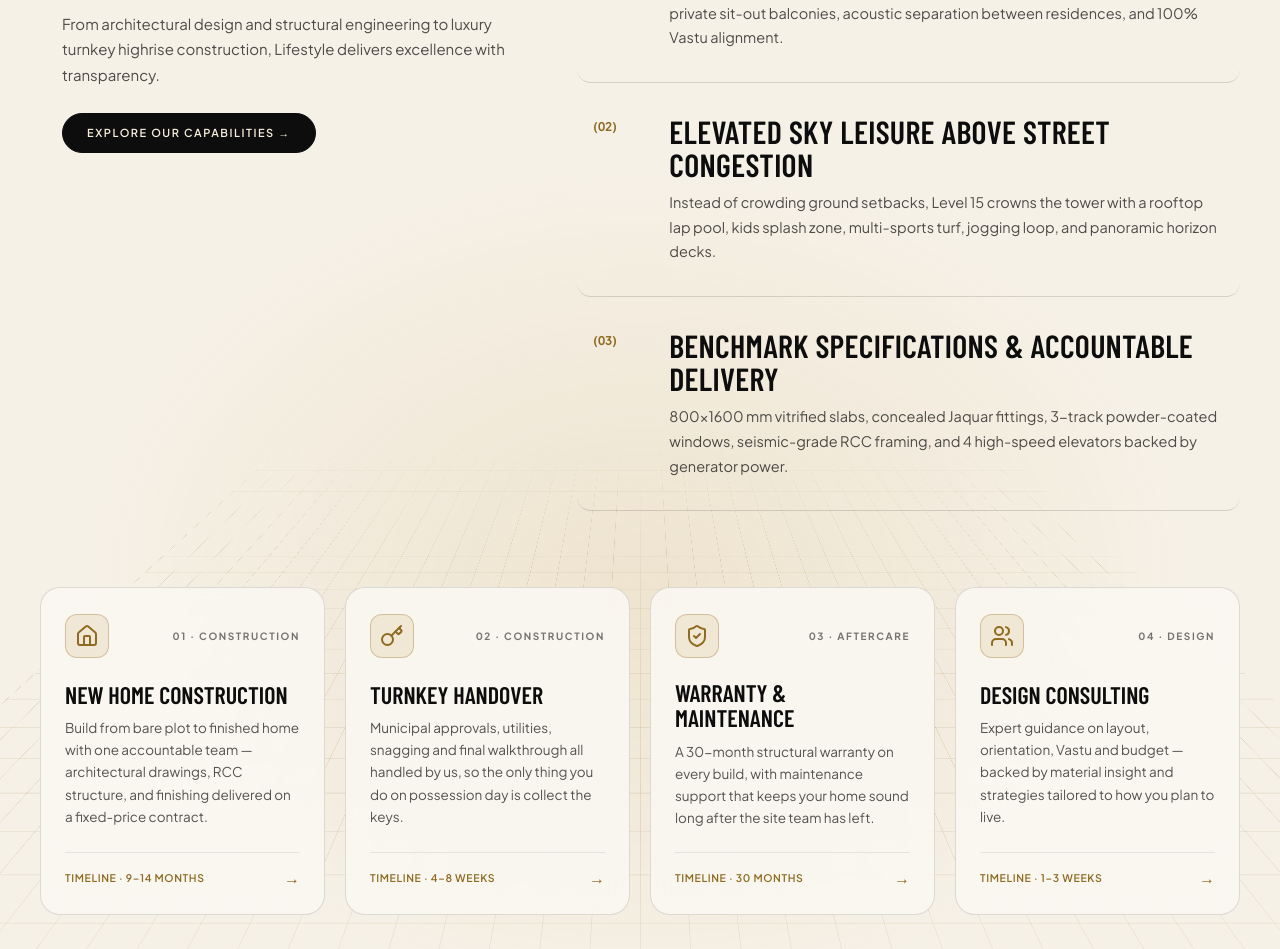
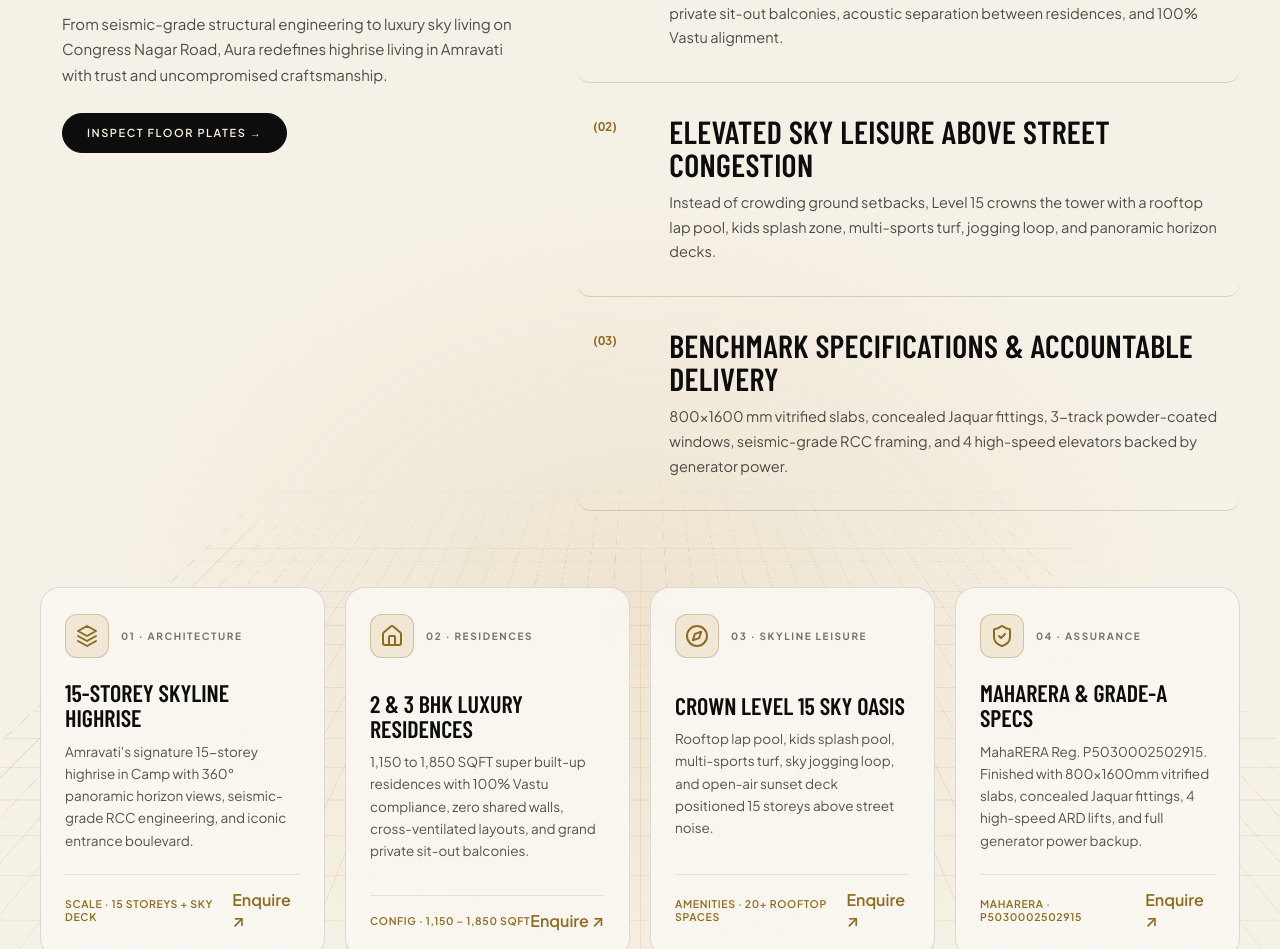
Before and after one commit to codexuttam/lifestyle-new-, a Next.js app: page / in a window 1280 px wide. Shown: the part 3743-4692 px from the top of the page. Built offline with nearby package versions, Linux system fonts and the light colour scheme; no server answers.

Commit message:
feat: replace generic service boxes with project benchmark pillars and remove services links

```diff
--- a/components/Services.module.css
+++ b/components/Services.module.css
@@ -243,6 +243,10 @@
   gap: 22px;
   text-decoration: none;
   color: inherit;
+  font: inherit;
+  text-align: left;
+  cursor: pointer;
+  width: 100%;
   transition: border-color 0.3s ease, transform 0.35s cubic-bezier(0.16, 1, 0.3, 1), box-shadow 0.35s ease;
 }
 
--- a/components/Services.tsx
+++ b/components/Services.tsx
@@ -1,12 +1,13 @@
 "use client";
 
-import Link from "next/link";
-import { useEffect, useRef } from "react";
+import { useEffect, useRef, useState } from "react";
 import gsap from "gsap";
 import { ScrollTrigger } from "gsap/ScrollTrigger";
 import ServiceIcon from "./ServiceIcons";
+import EnquiryModal from "@/components/EnquiryModal";
 import type { HomeRecord } from "@/lib/schemas/home";
 import type { ServiceRecord } from "@/lib/schemas/service";
+import type { ServiceIconKey } from "@/data/services";
 import styles from "./Services.module.css";
 
 const ARCHITECTURAL_PILLARS = [
@@ -27,15 +28,71 @@ const ARCHITECTURAL_PILLARS = [
   },
 ];
 
+interface ProjectPillarCard {
+  id: string;
+  category: string;
+  icon: ServiceIconKey;
+  title: string;
+  text: string;
+  meta: string;
+  preference: string;
+}
+
+const AURA_PROJECT_PILLARS: ProjectPillarCard[] = [
+  {
+    id: "skyline-tower",
+    category: "ARCHITECTURE",
+    icon: "layers",
+    title: "15-Storey Skyline Highrise",
+    text: "Amravati's signature 15-storey highrise in Camp with 360° panoramic horizon views, seismic-grade RCC engineering, and iconic entrance boulevard.",
+    meta: "SCALE · 15 STOREYS + SKY DECK",
+    preference: "15-Storey Tower Architecture & Structure",
+  },
+  {
+    id: "sky-suites",
+    category: "RESIDENCES",
+    icon: "house",
+    title: "2 & 3 BHK Luxury Residences",
+    text: "1,150 to 1,850 SQFT super built-up residences with 100% Vastu compliance, zero shared walls, cross-ventilated layouts, and grand private sit-out balconies.",
+    meta: "CONFIG · 1,150 – 1,850 SQFT",
+    preference: "2 & 3 BHK Luxury Residences",
+  },
+  {
+    id: "crown-oasis",
+    category: "SKYLINE LEISURE",
+    icon: "compass",
+    title: "Crown Level 15 Sky Oasis",
+    text: "Rooftop lap pool, kids splash pool, multi-sports turf, sky jogging loop, and open-air sunset deck positioned 15 storeys above street noise.",
+    meta: "AMENITIES · 20+ ROOFTOP SPACES",
+    preference: "Level 15 Rooftop Sky Oasis & Amenities",
+  },
+  {
+    id: "maharera-specs",
+    category: "ASSURANCE",
+    icon: "shield",
+    title: "MahaRERA & Grade-A Specs",
+    text: "MahaRERA Reg. P5030002502915. Finished with 800×1600mm vitrified slabs, concealed Jaquar fittings, 4 high-speed ARD lifts, and full generator power backup.",
+    meta: "MAHARERA · P5030002502915",
+    preference: "Official Specifications & MahaRERA Kit",
+  },
+];
+
 export default function Services({
   services,
   content,
 }: {
-  services: ServiceRecord[];
+  services?: ServiceRecord[];
   content: HomeRecord["services"];
 }) {
   const sectionRef = useRef<HTMLElement>(null);
   const colRuleRef = useRef<HTMLSpanElement>(null);
+  const [isEnquiryOpen, setIsEnquiryOpen] = useState(false);
+  const [selectedPreference, setSelectedPreference] = useState("2 & 3 BHK Luxury Residences");
+
+  const handleCardClick = (pref: string) => {
+    setSelectedPreference(pref);
+    setIsEnquiryOpen(true);
+  };
 
   useEffect(() => {
     if (window.matchMedia("(prefers-reduced-motion: reduce)").matches) return;
@@ -103,11 +160,11 @@ export default function Services({
           <div className={styles.stickyCol}>
             <h2 className={styles.heading}>{content.heading}</h2>
             <p className={styles.intro}>{content.intro}</p>
-            <Link href="/services" className={`${styles.viewAll} roll-button`}>
-              <span className="roll-text" data-text={`${content.ctaLabel} →`}>
-                {content.ctaLabel} →
+            <a href="#floor-plans" className={`${styles.viewAll} roll-button`}>
+              <span className="roll-text" data-text="INSPECT FLOOR PLATES →">
+                INSPECT FLOOR PLATES →
               </span>
-            </Link>
+            </a>
             <span className={styles.verticalProgressRule} ref={colRuleRef} aria-hidden="true" />
           </div>
 
@@ -124,37 +181,48 @@ export default function Services({
           </div>
         </div>
 
-        {/* 4 Core Engineering & Turnkey Capabilities */}
+        {/* 4 Core Aura Project Benchmark Pillars (Interactive Cards) */}
         <div className={styles.grid}>
-          {services.map((service, index) => (
-            <Link
-              href="/services"
-              key={service.id}
+          {AURA_PROJECT_PILLARS.map((pillar, index) => (
+            <button
+              type="button"
+              key={pillar.id}
               className={styles.card}
+              onClick={() => handleCardClick(pillar.preference)}
               data-service-card
+              aria-label={`Enquire about ${pillar.title}`}
             >
               <div className={styles.cardTop}>
                 <div className={styles.iconBadge}>
-                  <ServiceIcon name={service.icon} />
+                  <ServiceIcon name={pillar.icon} />
                 </div>
                 <span className={styles.categoryChip}>
-                  0{index + 1} · {service.category}
+                  0{index + 1} · {pillar.category}
                 </span>
               </div>
 
               <div className={styles.cardBody}>
-                <h3 className={styles.cardTitle}>{service.title}</h3>
-                <p className={styles.cardText}>{service.text}</p>
+                <h3 className={styles.cardTitle}>{pillar.title}</h3>
+                <p className={styles.cardText}>{pillar.text}</p>
               </div>
 
               <div className={styles.cardFooter}>
-                <span className={styles.timelineMeta}>Timeline · {service.timeline}</span>
-                <span className={styles.learnMore} aria-hidden="true">→</span>
+                <span className={styles.timelineMeta}>{pillar.meta}</span>
+                <span className={styles.learnMore} aria-hidden="true">Enquire ↗</span>
               </div>
-            </Link>
+            </button>
           ))}
         </div>
       </div>
+
+      {/* Official Aura Project VIP Enquiry Modal */}
+      <EnquiryModal
+        isOpen={isEnquiryOpen}
+        onClose={() => setIsEnquiryOpen(false)}
+        projectTitle="Aura by Lifestyle"
+        defaultPreference={selectedPreference}
+        source="Aura Project Pillars"
+      />
     </section>
   );
 }
--- a/components/SiteFooter.tsx
+++ b/components/SiteFooter.tsx
@@ -14,7 +14,7 @@ const NAV_LINKS = [
   { label: "Aura by Lifestyle (Flagship)", href: "/" },
   { label: "Lifestyle Home Spaces (DPS Rd)", href: "/projects/lifestyle-homes" },
   { label: "All Developments", href: "/projects" },
-  { label: "Capabilities & Care", href: "/services" },
+  { label: "Floor Plans & Cut-Sections", href: "/#floor-plans" },
   { label: "About Lifestyle", href: "/about" },
   { label: "Real Estate Insights", href: "/blogs" },
   { label: "Contact Advisory Desk", href: "/contact" },
--- a/data/home.ts
+++ b/data/home.ts
@@ -71,10 +71,10 @@ export const HOME_CONTENT: HomeContent = {
     ctaLabel: "View all projects and floor plans",
   },
   services: {
-    heading: "What We Offer At Lifestyle Home Spaces",
+    heading: "ARCHITECTURAL EXCELLENCE & BENCHMARK LIVING",
     intro:
-      "From architectural design and structural engineering to luxury turnkey highrise construction, Lifestyle delivers excellence with transparency.",
-    ctaLabel: "Explore our capabilities",
+      "From seismic-grade structural engineering to luxury sky living on Congress Nagar Road, Aura redefines highrise living in Amravati with trust and uncompromised craftsmanship.",
+    ctaLabel: "Inspect Floor Plates",
   },
   allProperties: {
     label: "Lifestyle Portfolio",
```
